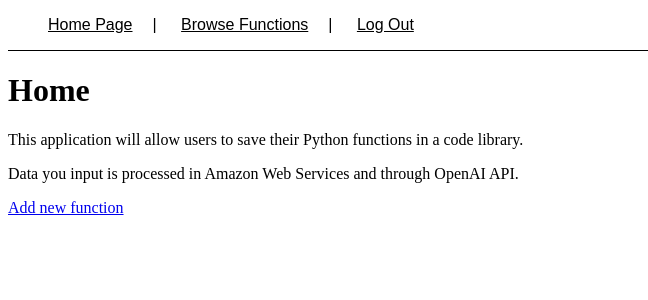
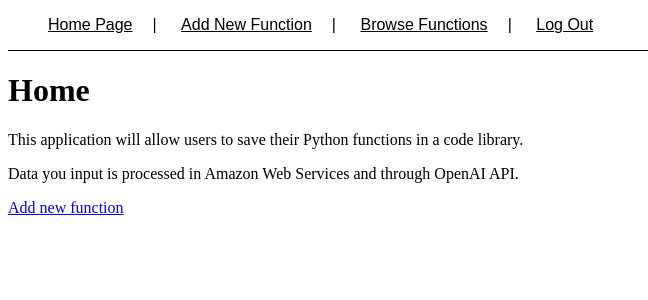
Before and after one commit to villesalmela/CodeQA, a Python web app: template app/qcl/templates/index.html.j2 in a window 1280 px wide. Shown: the top 300 px of the page, without its empty margins (0-648 px from the left). Run offline with Jinja, Linux system fonts and the light colour scheme; the template is opened without the code that fills it, so the values that code supplies are empty.

Commit message:
add new link to nav bar

```diff
--- a/app/qcl/templates/base.html.j2
+++ b/app/qcl/templates/base.html.j2
@@ -13,6 +13,7 @@
     <nav class="main">
         <ul>
             <li><a href="/">Home Page</a></li>
+            <li><a href="/functions">Add New Function</a></li>
             <li><a href="/functions">Browse Functions</a></li>
             <li><a href="/logout">Log Out</a></li>
         </ul>
```
